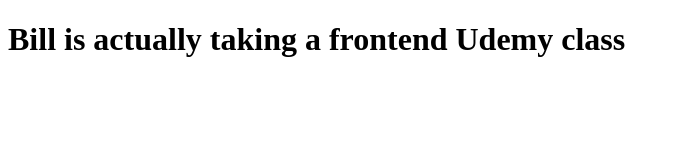
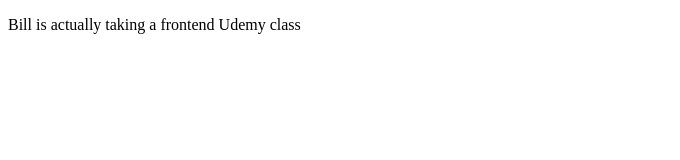
Before and after one commit to bill-donges/html-portfolio, a plain HTML site: page index.html in a window 1280 px wide. Shown: the whole page, without its empty margins (0-680 px from the left). Drawn offline with Linux system fonts and the light colour scheme.

Commit message:
changed the h1 to a p

```diff
--- a/index.html
+++ b/index.html
@@ -7,7 +7,7 @@
     </head>
 
     <body>
-        <h1>Bill is actually taking a frontend Udemy class</h1>
+        <p>Bill is actually taking a frontend Udemy class</p>
     </body>
 
 </html>
```
